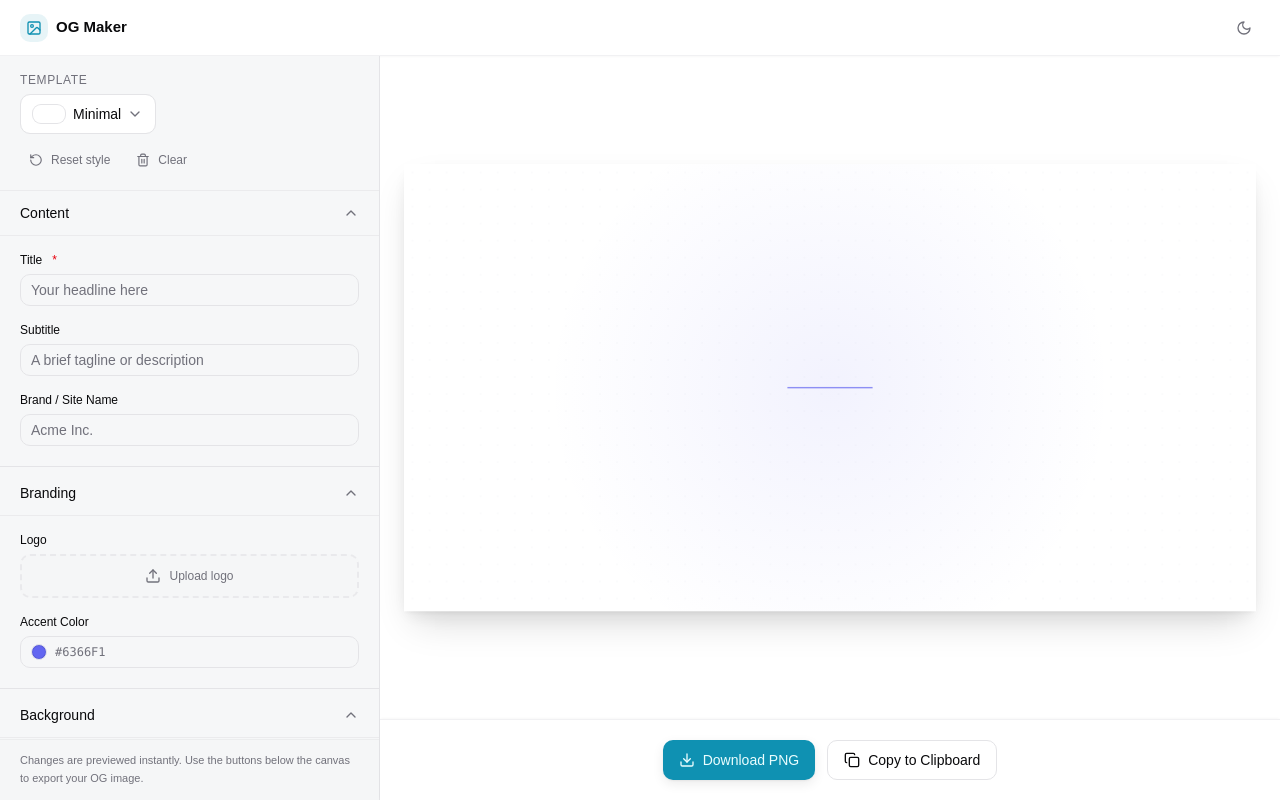
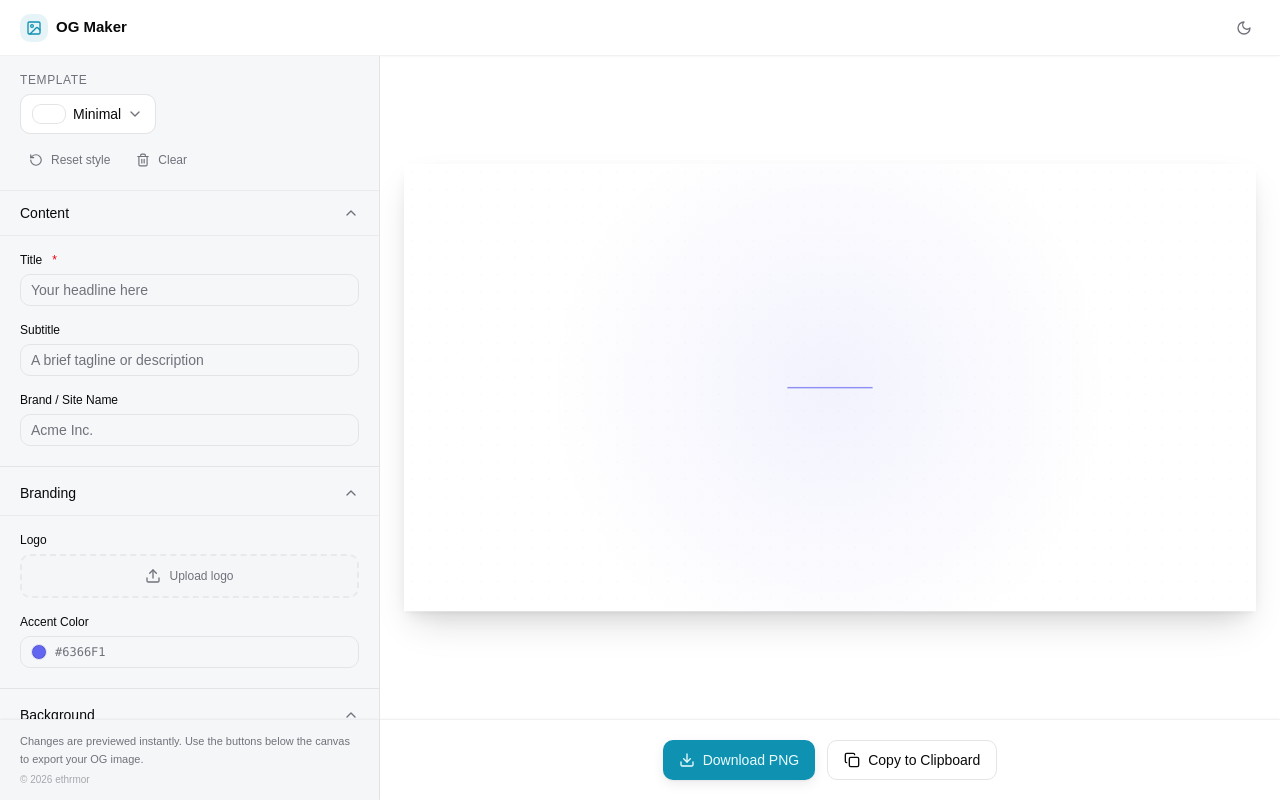
Before and after one commit to ethrmor/og-maker, a React (Vite) app: page / in a window 1280 px wide. Built offline with nearby package versions, Linux system fonts and the light colour scheme; some icons are missing.

Commit message:
style: align sidebar footer height with export buttons and add copyright
- Match footer height (81px) to export buttons container

- Add matching shadow for visual consistency

- Add copyright notice with dynamic year

Co-authored-by: Sisyphus <clio-agent@sisyphuslabs.ai>

```diff
--- a/src/components/editor/editor-sidebar.tsx
+++ b/src/components/editor/editor-sidebar.tsx
@@ -178,9 +178,12 @@ function EditorSidebar({
       </div>
 
       {/* Footer - Tips */}
-      <div className="shrink-0 border-t border-border/60 px-5 py-3 bg-muted/20">
+      <div className="shrink-0 border-t border-border/60 px-5 py-5 bg-muted/20 h-[81px] flex flex-col justify-center shadow-[0_-1px_3px_-1px_rgba(0,0,0,0.06)] dark:shadow-[0_-1px_3px_-1px_rgba(0,0,0,0.3)]">
         <p className="text-[11px] text-muted-foreground leading-relaxed">
           Changes are previewed instantly. Use the buttons below the canvas to export your OG image.
+        </p>
+        <p className="text-[10px] text-muted-foreground/60 mt-1">
+          © {new Date().getFullYear()} ethrmor
         </p>
       </div>
     </div>
```
